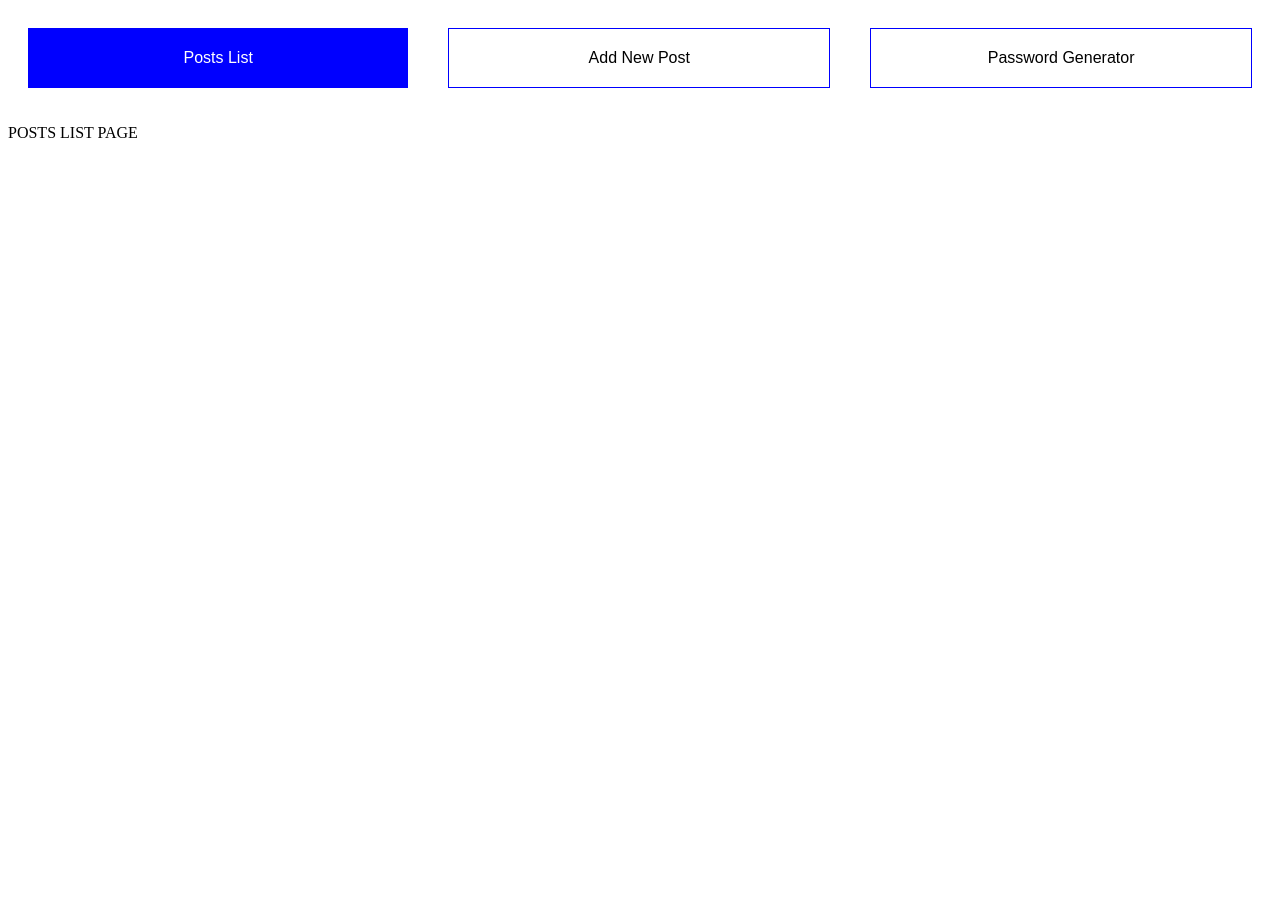
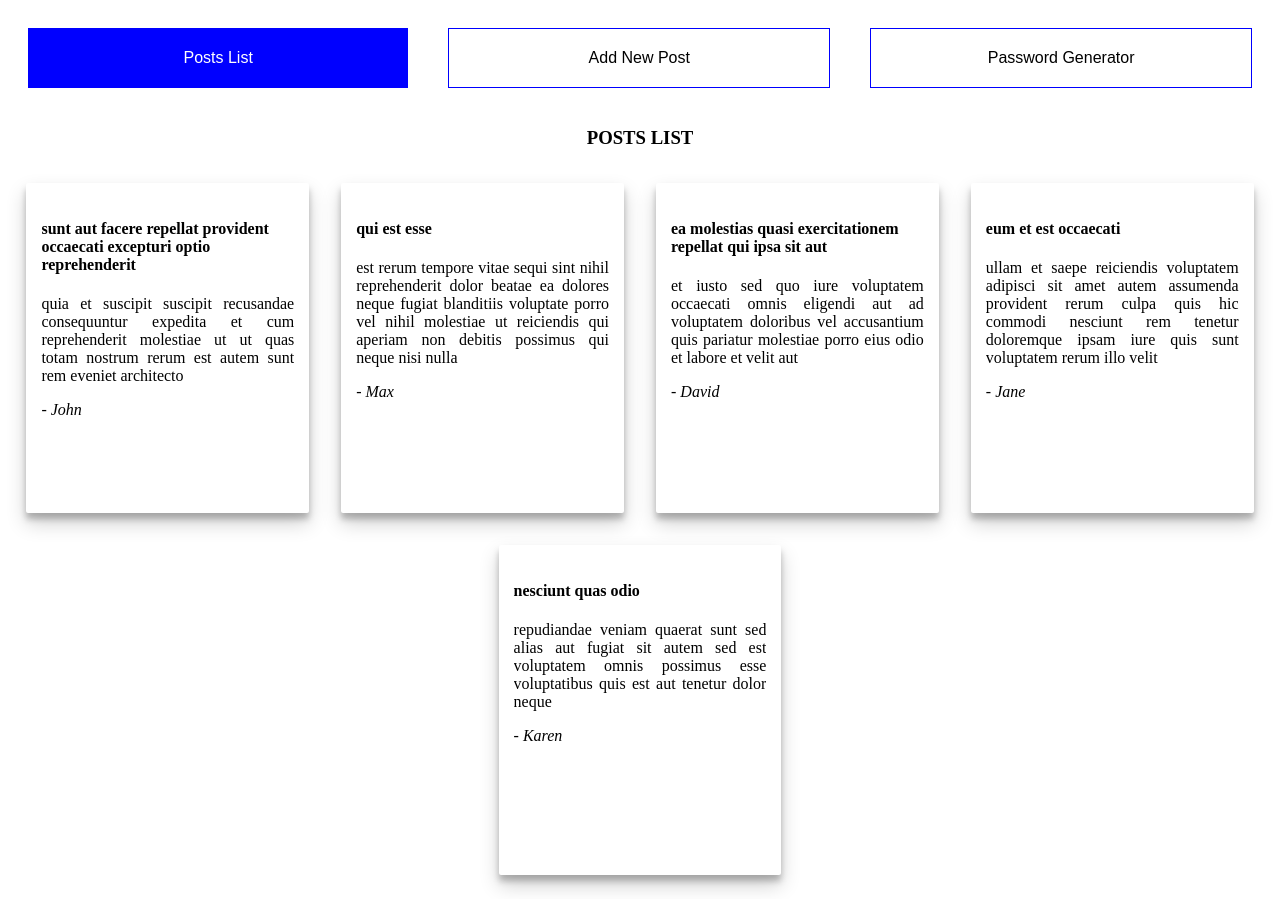
Before and after one commit to dodimoop/my-articles, a React (Create React App) app: page / in a window 1280 px wide. Before the commit the page ends 800 px from the top, so only its background shows below. Built offline with nearby package versions, Linux system fonts and the light colour scheme.

Commit message:
Create an cards and get data from data.json

```diff
--- a/src/pages/postsList.js
+++ b/src/pages/postsList.js
@@ -1,9 +1,53 @@
 import React from 'react'
+import { createUseStyles } from 'react-jss'
+
+// import data.json
+import dataJson from '../data/data.json'
+
+const useStyles = createUseStyles({
+  title: {
+    textAlign: 'center'
+    // width: '100%'
+  },
+  cardWrapper: {
+    display: 'flex',
+    justifyContent: 'center',
+    flexWrap: 'wrap'
+  },
+  cards: {
+    boxShadow: '0 10px 20px rgba(0,0,0,0.19), 0 6px 6px rgba(0,0,0,0.23)',
+    background: '#fff',
+    borderRadius: '2px',
+    height: '300px',
+    margin: '1rem',
+    position: 'relative',
+    width: '20%',
+    padding: 15
+  },
+  content: {
+    textAlign: 'justify',
+    overflow: 'auto',
+    maxHeight: 180
+  }
+})
 
 const PostsList = () => {
+  const classes = useStyles()
+
   return (
     <div>
-      <p>POSTS LIST PAGE</p>
+      <h3 className={classes.title}>POSTS LIST</h3>
+      <div className={classes.cardWrapper}>
+        {dataJson.map(data => (
+          <div className={classes.cards} key={data.id}>
+            <span>
+              <h4>{data.title}</h4>
+              <p className={classes.content}>{data.body}</p>
+              <i>- {data.author}</i>
+            </span>
+          </div>
+        ))}
+      </div>
     </div>
   )
 }
```
